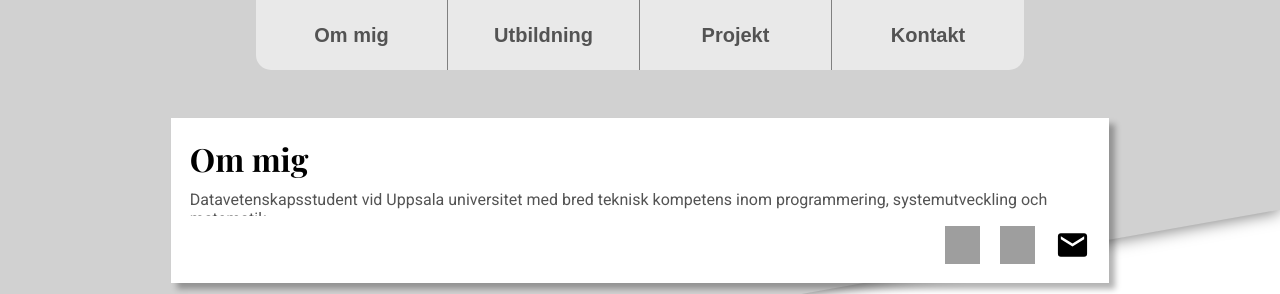
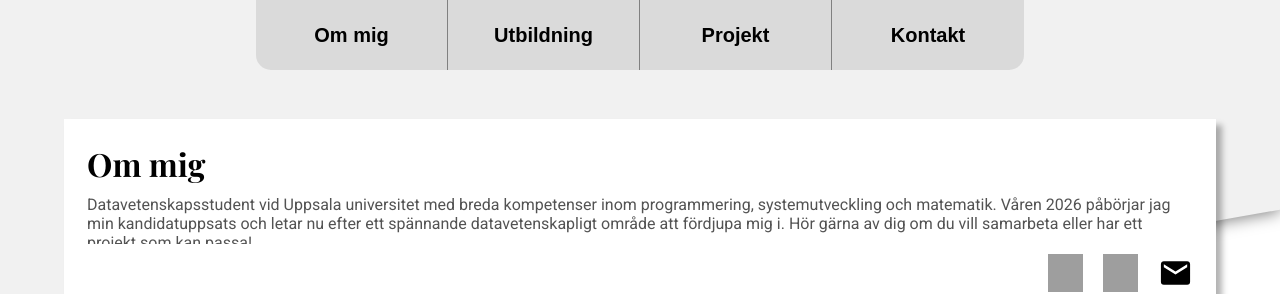
Before and after one commit to DavidKarlJohnson/DavidKarlJohnson.github.io, a React (Vite) app: page / in a window 1280 px wide. Shown: the top 294 px of the page. Built offline with nearby package versions, Linux system fonts and the light colour scheme; grey boxes are pictures that could not be loaded; a web font is replaced by a local one.

Commit message:
Update about info

```diff
--- a/src/components/Profile.jsx
+++ b/src/components/Profile.jsx
@@ -5,7 +5,7 @@ import emailIcon from '../assets/email.svg'
 
 export default function Profile({emailLink=null, gitHubLink, linkedInLink, hidePortrait}) {
     const name = "David Johnson";
-    const aboutMe = 'Datavetenskapsstudent vid Uppsala universitet med bred teknisk kompetens inom programmering, systemutveckling och matematik'
+    const aboutMe = 'Datavetenskapsstudent vid Uppsala universitet med breda kompetenser inom programmering, systemutveckling och matematik. Våren 2026 påbörjar jag min kandidatuppsats och letar nu efter ett spännande datavetenskapligt område att fördjupa mig i. Hör gärna av dig om du vill samarbeta eller har ett projekt som kan passa!'
     return (
         <section className="profile">
             <div>
--- a/src/index.css
+++ b/src/index.css
@@ -1,6 +1,6 @@
 body {
   --nav-btn-height: 70px;
-  --secondary-color: rgb(209, 209, 209);
+  --secondary-color: rgb(241, 241, 241);
   font-family: Arial, Helvetica, sans-serif;
   margin: 0;
   height: 100vh;
--- a/src/styles/Navigation.css
+++ b/src/styles/Navigation.css
@@ -11,9 +11,8 @@
 }
 
 .navigation > button {
-    background-color: rgb(233, 233, 233);
+    background-color: rgb(218, 218, 218);
     border: none;
-    color: rgb(83, 83, 83);
     font-size: 20px;
     font-weight: bold;
     height: var(--nav-btn-height);
--- a/src/styles/Profile.css
+++ b/src/styles/Profile.css
@@ -1,5 +1,5 @@
 .profile {
-    --profile-height: 30vh;
+    --profile-height: 35vh;
     display: flex;
     margin-top: var(--nav-btn-height);
     padding: 0vw var(--root-padding);
```
